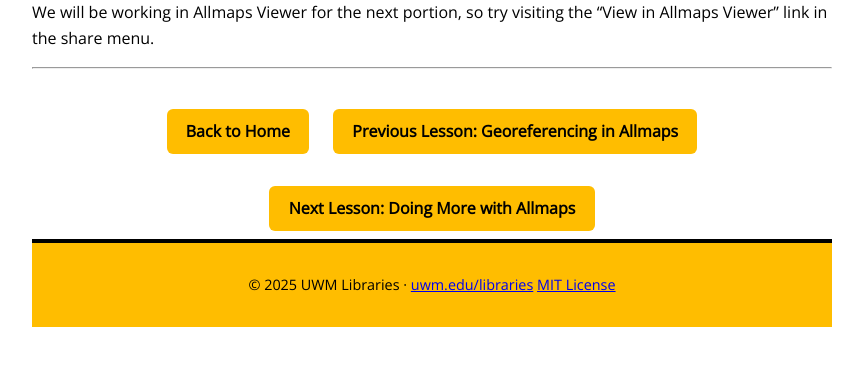
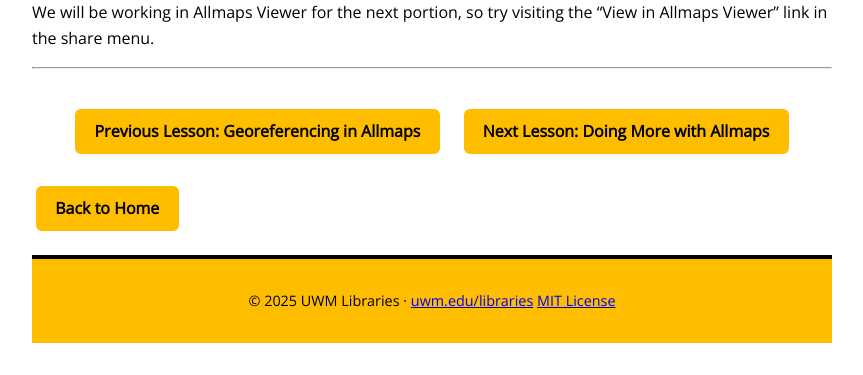
Before and after one commit to UWM-Libraries/allmaps-intro-workshop, a Jekyll site: the page built from Allmaps.md, in a window 1280 px wide and 900 px high, scrolled down 5809 px, cut to the strip 525-900 px from the top of the window. Shown: the whole strip, without its empty margins (208-1071 px from the left). Built offline with Jekyll 4.4.1, drawn with Linux system fonts in a browser that asks for light colours.

Commit message:
fix lesson 2 buttons

```diff
--- a/Allmaps.md
+++ b/Allmaps.md
@@ -5,8 +5,8 @@
 
 <link rel="stylesheet" href="assets/css/custom.css">
 
+<a href="index.html" class="button">Back to Home</a>
 <div class="button-group">
-  <a href="index.html" class="button">Back to Home</a>
   <a href="Georef-and-IIIF.html" class="button">Previous Lesson: Georeferencing in Allmaps</a>
   <a href="Viewer.html" class="button">Next Lesson: Doing More with Allmaps</a>
 </div>
@@ -107,7 +107,7 @@
 * * *
 
 <div class="button-group">
-  <a href="index.html" class="button">Back to Home</a>
   <a href="Georef-and-IIIF.html" class="button">Previous Lesson: Georeferencing in Allmaps</a>
   <a href="Viewer.html" class="button">Next Lesson: Doing More with Allmaps</a>
 </div>
+<a href="index.html" class="button">Back to Home</a>
```
